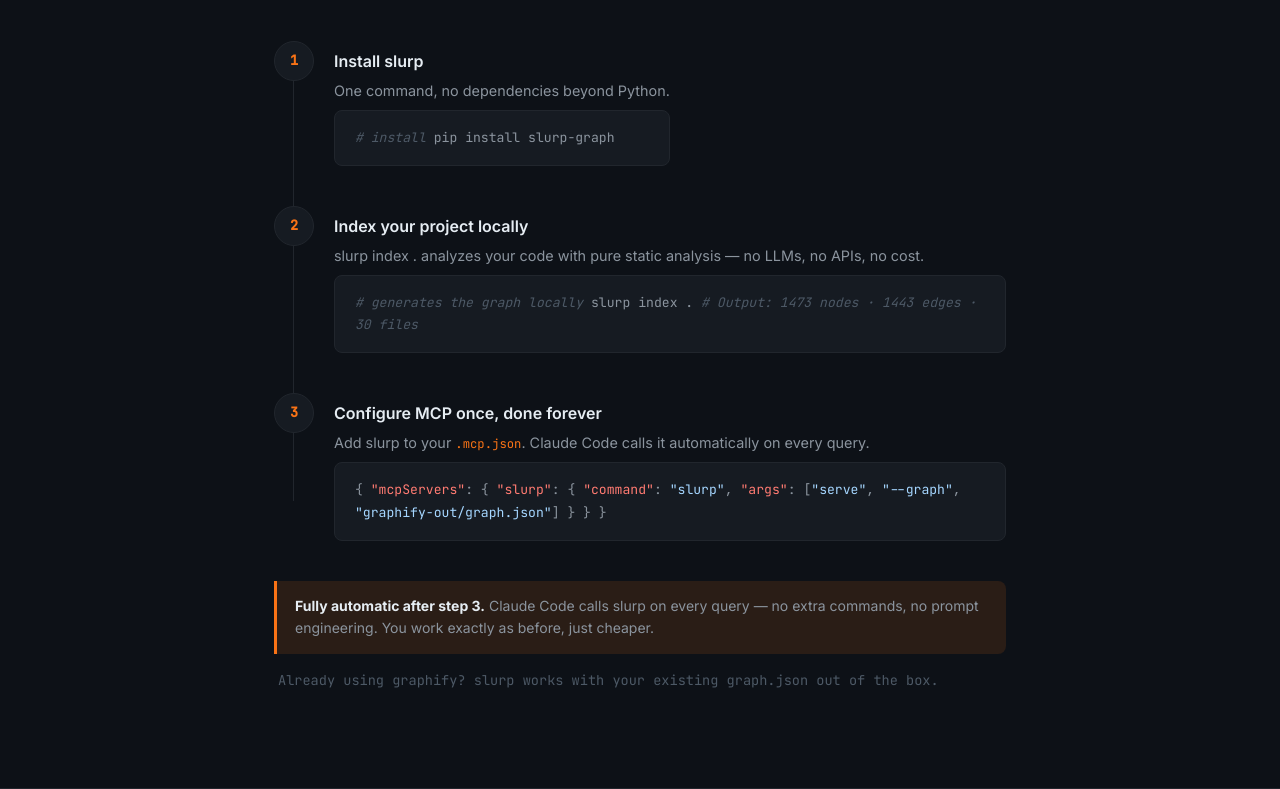
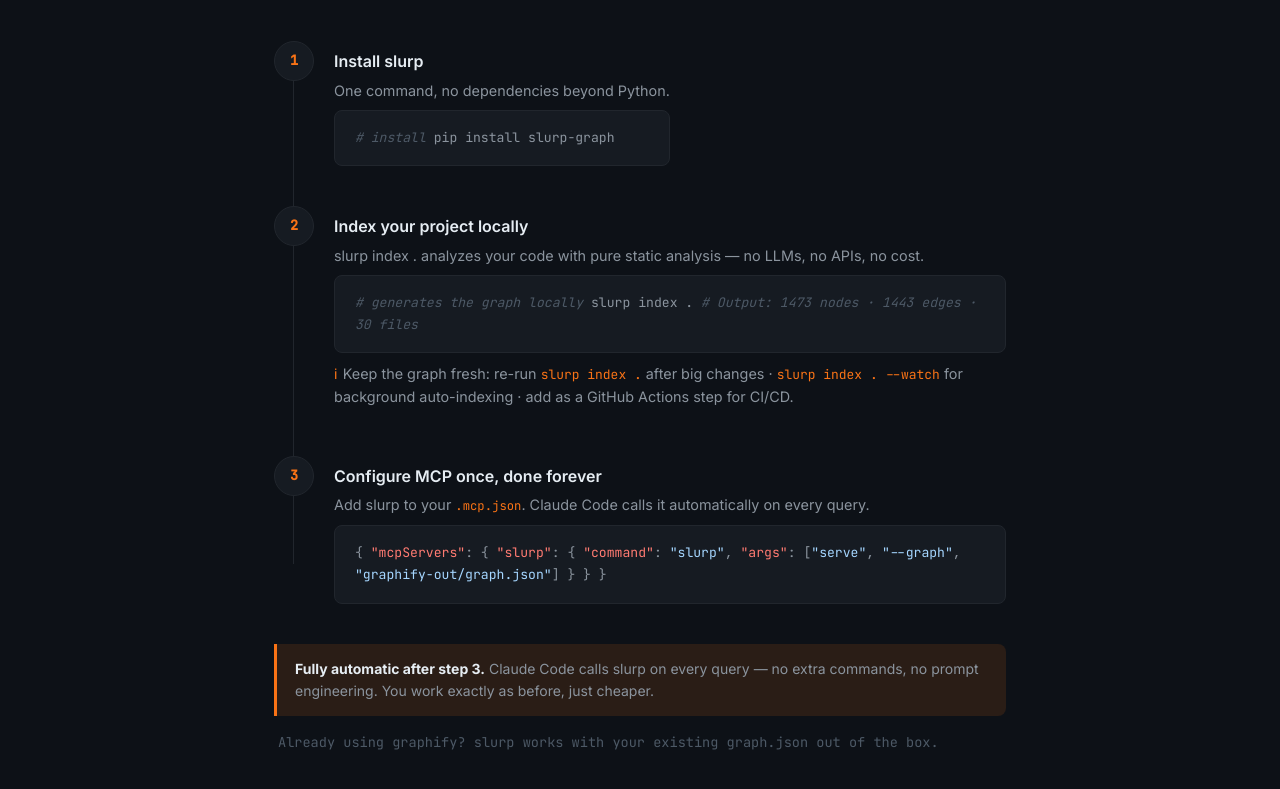
Before and after one commit to CarlosVallejoRuiz/slurp-web, a plain HTML site: page index.html in a window 1280 px wide. Shown: the part 3503-4292 px from the top of the page. Drawn offline with Linux system fonts and the light colour scheme.

Commit message:
docs: add graph update modes explanation in how it works section

```diff
--- a/index.html
+++ b/index.html
@@ -631,6 +631,25 @@
       color: var(--text-dim);
       font-family: var(--mono);
       padding-left: 4px;
+    }
+
+    .update-note {
+      margin-top: 10px;
+      font-size: 0.775rem;
+      color: var(--text-muted);
+      line-height: 1.55;
+    }
+
+    .update-note-icon {
+      color: var(--orange);
+      margin-right: 5px;
+      font-style: normal;
+    }
+
+    .update-note code {
+      font-family: var(--mono);
+      color: var(--orange);
+      font-size: 0.9em;
     }
 
     /* ─────────────────────────────
@@ -1069,6 +1088,7 @@
             <div class="code-block"><span class="c"># generates the graph locally</span>
 slurp index .
 <span class="c"># Output: 1473 nodes · 1443 edges · 30 files</span></div>
+            <p class="update-note"><span class="update-note-icon">ℹ</span><span data-i18n-html="how.update.note">Keep the graph fresh: re-run <code>slurp index .</code> after big changes · <code>slurp index . --watch</code> for background auto-indexing · add as a GitHub Actions step for CI/CD.</span></p>
           </div>
         </div>
 
@@ -1257,6 +1277,7 @@
         'how.step1.p': 'One command, no dependencies beyond Python.',
         'how.step2.h3': 'Index your project locally',
         'how.step2.p': 'slurp index . analyzes your code with pure static analysis — no LLMs, no APIs, no cost.',
+        'how.update.note': 'Keep the graph fresh: re-run <code>slurp index .</code> after big changes · <code>slurp index . --watch</code> for background auto-indexing · add as a GitHub Actions step for CI/CD.',
         'how.step3.h3': 'Configure MCP once, done forever',
         'how.step3.p': 'Add slurp to your <code style="font-family:var(--mono);font-size:0.85em;color:var(--orange)">.mcp.json</code>. Claude Code calls it automatically on every query.',
         'how.mcp': '<strong>Fully automatic after step 3.</strong> Claude Code calls slurp on every query — no extra commands, no prompt engineering. You work exactly as before, just cheaper.',
@@ -1313,6 +1334,7 @@
         'how.step1.p': 'Un comando, sin dependencias más allá de Python.',
         'how.step2.h3': 'Indexa tu proyecto localmente',
         'how.step2.p': 'slurp index . analiza tu código con análisis estático puro — sin LLMs, sin APIs, sin coste.',
+        'how.update.note': 'Mantén el grafo actualizado: re-ejecuta <code>slurp index .</code> cuando haya cambios importantes · <code>slurp index . --watch</code> para re-indexado automático en segundo plano · añádelo como paso en GitHub Actions para CI/CD.',
         'how.step3.h3': 'Configura el MCP una vez, listo para siempre',
         'how.step3.p': 'Añade slurp a tu <code style="font-family:var(--mono);font-size:0.85em;color:var(--orange)">.mcp.json</code>. Claude Code lo llama automáticamente en cada consulta.',
         'how.mcp': '<strong>Completamente automático desde el paso 3.</strong> Claude Code llama a slurp en cada consulta — sin comandos extra, sin ingeniería de prompts. Trabajas exactamente igual que antes, pero más barato.',
@@ -1369,6 +1391,7 @@
         'how.step1.p': 'Un solo comando, nessuna dipendenza oltre Python.',
         'how.step2.h3': 'Indicizza il tuo progetto localmente',
         'how.step2.p': 'slurp index . analizza il tuo codice con static analysis pura — nessun LLM, nessuna API, nessun costo.',
+        'how.update.note': 'Mantieni il grafo aggiornato: ri-esegui <code>slurp index .</code> dopo modifiche importanti · <code>slurp index . --watch</code> per il re-indicizzamento automatico in background · aggiungilo come step in GitHub Actions per CI/CD.',
         'how.step3.h3': 'Configura MCP una volta, per sempre',
         'how.step3.p': 'Aggiungi slurp al tuo <code style="font-family:var(--mono);font-size:0.85em;color:var(--orange)">.mcp.json</code>. Claude Code lo chiama automaticamente ad ogni query.',
         'how.mcp': '<strong>Completamente automatico dopo il passo 3.</strong> Claude Code chiama slurp ad ogni query — nessun comando extra, nessun prompt engineering. Lavori esattamente come prima, ma a costo inferiore.',
@@ -1425,6 +1448,7 @@
         'how.step1.p': 'Une seule commande, aucune dépendance au-delà de Python.',
         'how.step2.h3': 'Indexer votre projet localement',
         'how.step2.p': 'slurp index . analyse votre code avec de l\'analyse statique pure — sans LLM, sans API, sans coût.',
+        'how.update.note': 'Gardez le graphe à jour : ré-exécutez <code>slurp index .</code> après des changements importants · <code>slurp index . --watch</code> pour la ré-indexation automatique en arrière-plan · ajoutez-le comme étape dans GitHub Actions pour CI/CD.',
         'how.step3.h3': 'Configurer MCP une fois, c\'est réglé',
         'how.step3.p': 'Ajoutez slurp à votre <code style="font-family:var(--mono);font-size:0.85em;color:var(--orange)">.mcp.json</code>. Claude Code l\'appelle automatiquement à chaque requête.',
         'how.mcp': "<strong>Entièrement automatique après l'étape 3.</strong> Claude Code appelle slurp à chaque requête — aucune commande supplémentaire, aucune ingénierie de prompt. Vous travaillez exactement comme avant, mais à moindre coût.",
@@ -1481,6 +1505,7 @@
         'how.step1.p': 'Ein Befehl, keine Abhängigkeiten außer Python.',
         'how.step2.h3': 'Projekt lokal indizieren',
         'how.step2.p': 'slurp index . analysiert deinen Code mit reiner statischer Analyse — keine LLMs, keine APIs, keine Kosten.',
+        'how.update.note': 'Graph aktuell halten: <code>slurp index .</code> nach wichtigen Änderungen erneut ausführen · <code>slurp index . --watch</code> für automatisches Re-Indizieren im Hintergrund · als Schritt in GitHub Actions für CI/CD hinzufügen.',
         'how.step3.h3': 'MCP einmal konfigurieren, fertig',
         'how.step3.p': 'Füge slurp zu deiner <code style="font-family:var(--mono);font-size:0.85em;color:var(--orange)">.mcp.json</code> hinzu. Claude Code ruft es bei jeder Anfrage automatisch auf.',
         'how.mcp': '<strong>Vollautomatisch nach Schritt 3.</strong> Claude Code ruft slurp bei jeder Anfrage auf — keine zusätzlichen Befehle, kein Prompt-Engineering. Du arbeitest genau wie zuvor, nur günstiger.',
```
